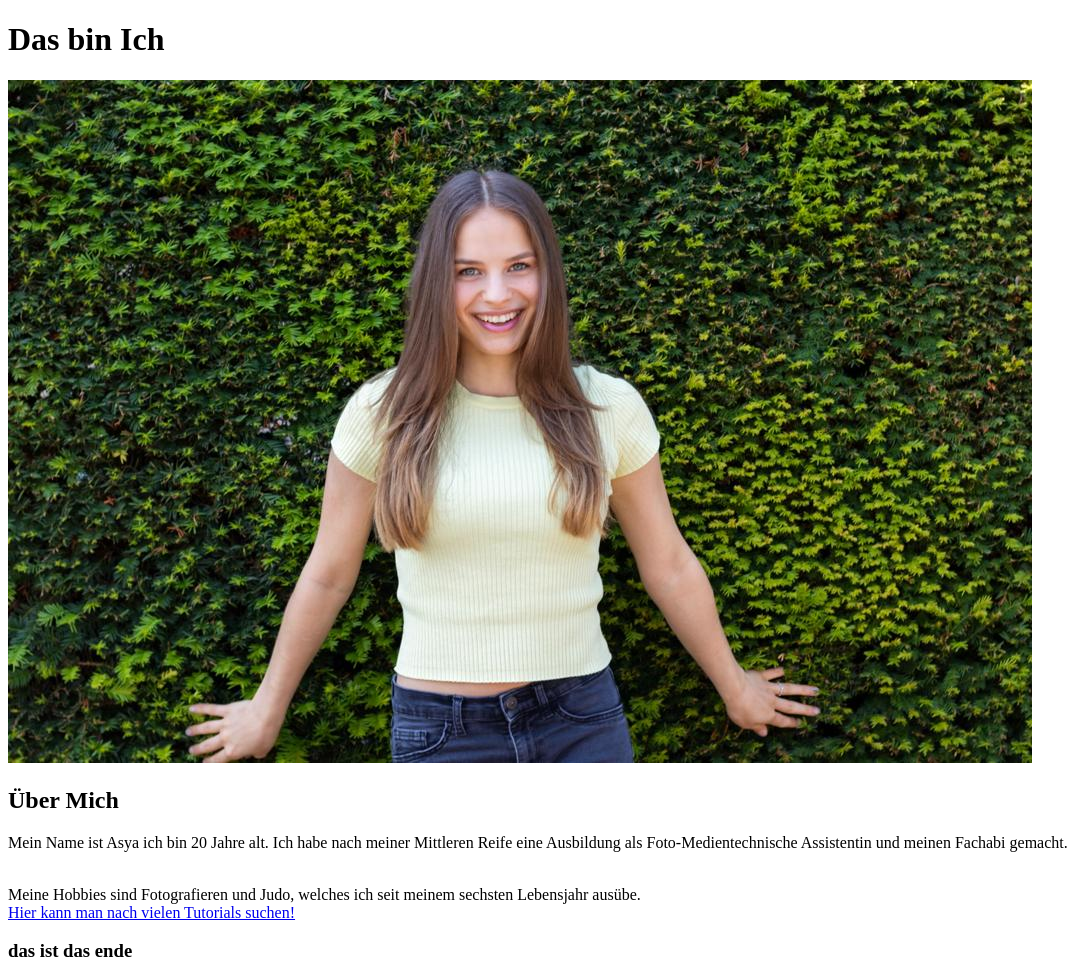
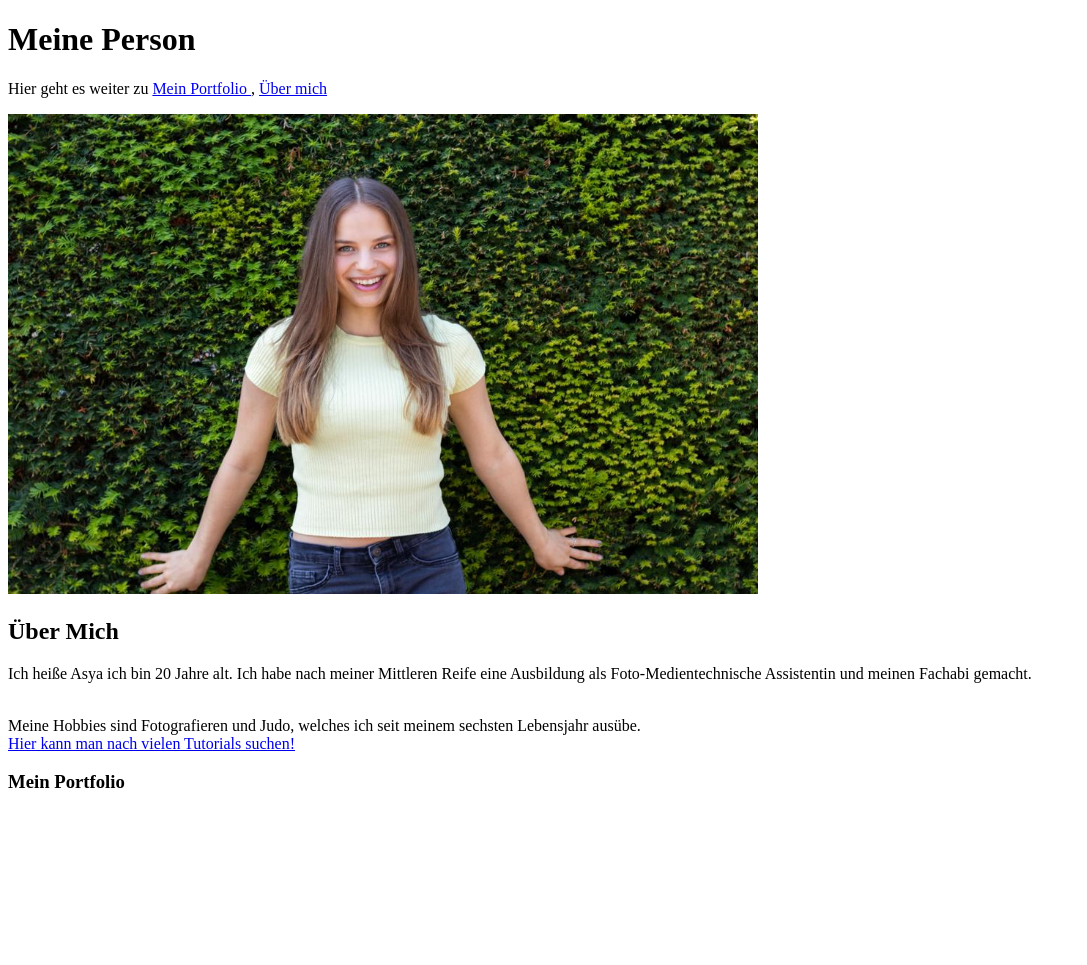
Before and after one commit to tetik1312/GIS-WiSe-2020-2021, a plain HTML site: page Website.html in a window 1280 px wide. Shown: the whole page, without its empty margins (0-1087 px from the left). After the commit the page ends 812 px from the top, so only its background shows below. Drawn offline with Linux system fonts and the light colour scheme.

Commit message:
Portfolio Inhalt fehlt noch(Bilder,video)

```diff
--- a/Website.html
+++ b/Website.html
@@ -4,14 +4,23 @@
         <meta charset="utf-8">
         <title>Wilkommen auf meiner Website</title>
     </head>
+
     <body>
-        <h1>Das bin Ich</h1>
-        <img src="Website_Bild.jpeg" alt="Das bin Ich"/>
+        <h1>Meine Person</h1>
+
+        <p>Hier geht es weiter zu <a href="#MeinPortfolio">Mein Portfolio </a> , <a href=#Übermich>Über mich</a> </p>
+
+        <img src="Website_Bild.jpeg" width="750" height="480">
+
+        <a id="Übermich"> </a>
         <h2>Über Mich</h2>
-        <p>Mein Name ist Asya ich bin 20 Jahre alt. Ich habe nach meiner Mittleren Reife eine Ausbildung als Foto-Medientechnische Assistentin und meinen Fachabi gemacht.</p>
+        <p>Ich heiße Asya ich bin 20 Jahre alt. Ich habe nach meiner Mittleren Reife eine Ausbildung als Foto-Medientechnische Assistentin und meinen Fachabi gemacht.</p>
         <br>Meine Hobbies sind Fotografieren und Judo, welches ich seit meinem sechsten Lebensjahr ausübe.</br>
         <a href="https://www.youtube.com/?gl=DE">Hier kann man nach vielen Tutorials suchen!</a>
-        <h3 id="hier geht es weiter">das ist das ende</h3>
+
+        <a id="MeinPortfolio"></a>
+        <h3>Mein Portfolio</h3>
+
 
 
     </body>
```
